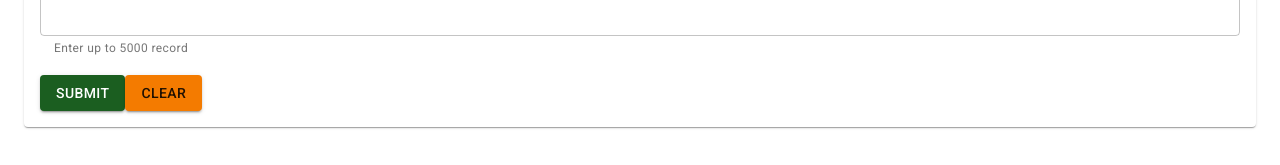
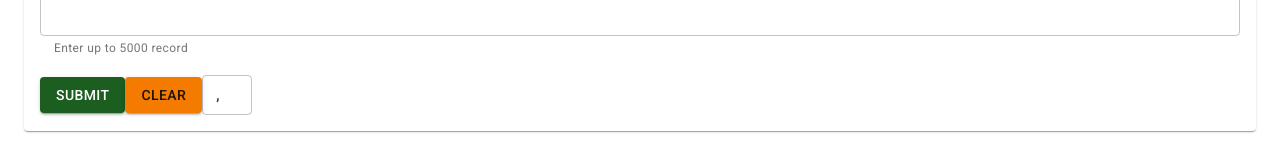
Before and after one commit to EnquistLab/GNRSweb, a Next.js app: page / in a window 1280 px wide. Shown: the part 287-452 px from the top of the page. Built offline with nearby package versions, Linux system fonts and the light colour scheme.

Commit message:
Add an input to the delimiter

```diff
--- a/components/search-box/search-box.jsx
+++ b/components/search-box/search-box.jsx
@@ -58,6 +58,9 @@ export function SearchBox({ onSubmit, isProcessing }) {
               Clear
             </Button>
           </Box>
+          <Box width={1/24}>
+            <TextField variant='outlined' size='small' value=',' />
+          </Box>
           <Box flexGrow={1} />
           <Box>{isProcessing && <CircularProgress size={30} />}</Box>
         </Box>
```
